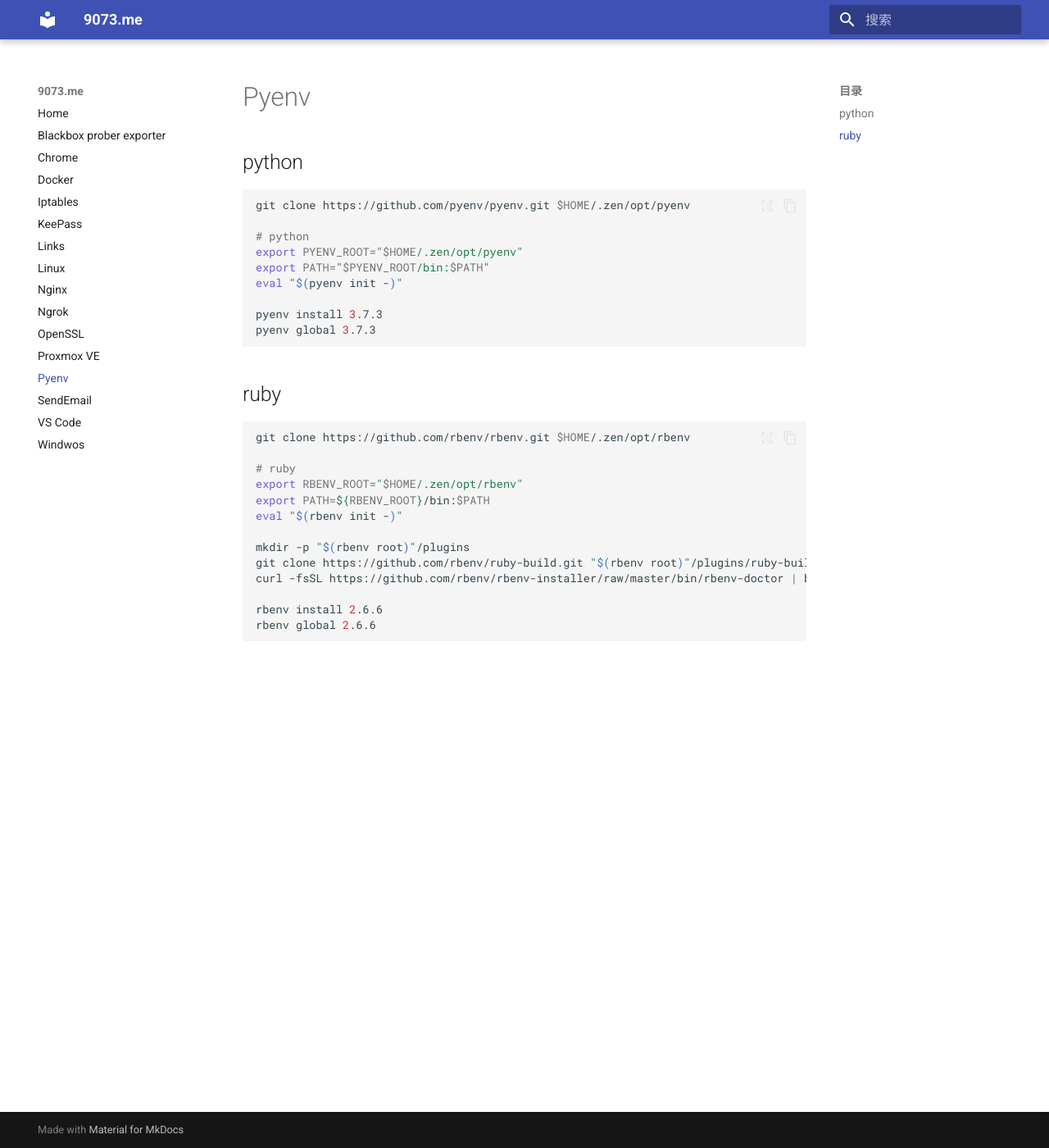
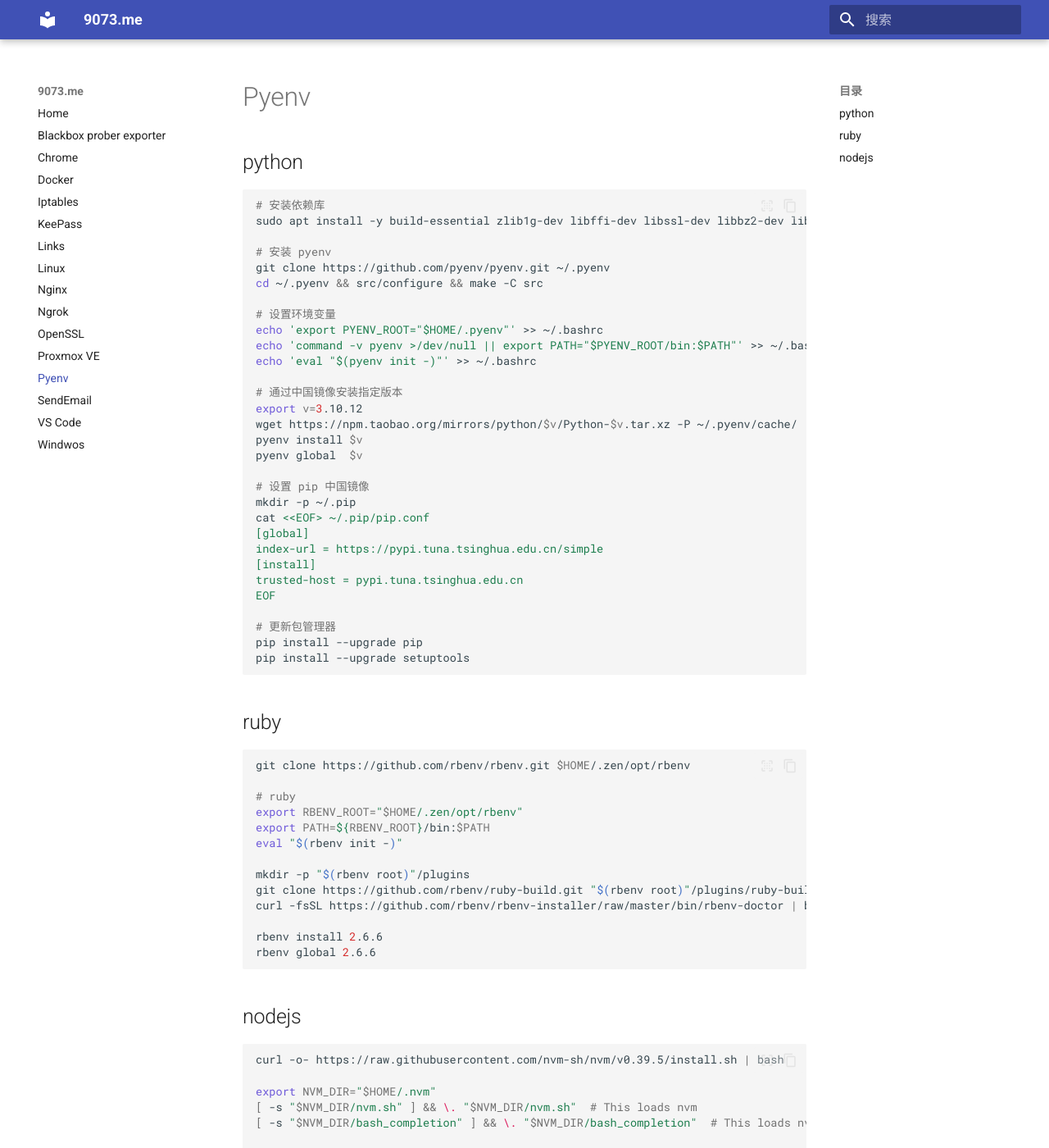
Before and after one commit to zen9073/zen9073.github.io, an MkDocs documentation site: the page built from docs/pyenv.md, in a window 1280 px wide and 1400 px high. Shown: the whole window at 82% size. Built offline with MkDocs 1.6.1 and Material for MkDocs 9.7.7, drawn with Linux system fonts in a browser that asks for light colours; some of the changed text lies outside the part shown.

Commit message:
更新 python 和 添加 nodejs

````diff
--- a/docs/pyenv.md
+++ b/docs/pyenv.md
@@ -3,15 +3,36 @@
 ## python
 
 ```sh
-git clone https://github.com/pyenv/pyenv.git $HOME/.zen/opt/pyenv
+# 安装依赖库
+sudo apt install -y build-essential zlib1g-dev libffi-dev libssl-dev libbz2-dev libreadline-dev libsqlite3-dev liblzma-dev
 
-# python
-export PYENV_ROOT="$HOME/.zen/opt/pyenv"
-export PATH="$PYENV_ROOT/bin:$PATH"
-eval "$(pyenv init -)"
+# 安装 pyenv
+git clone https://github.com/pyenv/pyenv.git ~/.pyenv
+cd ~/.pyenv && src/configure && make -C src
 
-pyenv install 3.7.3
-pyenv global 3.7.3
+# 设置环境变量
+echo 'export PYENV_ROOT="$HOME/.pyenv"' >> ~/.bashrc
+echo 'command -v pyenv >/dev/null || export PATH="$PYENV_ROOT/bin:$PATH"' >> ~/.bashrc
+echo 'eval "$(pyenv init -)"' >> ~/.bashrc
+
+# 通过中国镜像安装指定版本
+export v=3.10.12
+wget https://npm.taobao.org/mirrors/python/$v/Python-$v.tar.xz -P ~/.pyenv/cache/
+pyenv install $v
+pyenv global  $v
+
+# 设置 pip 中国镜像
+mkdir -p ~/.pip
+cat <<EOF> ~/.pip/pip.conf
+[global]
+index-url = https://pypi.tuna.tsinghua.edu.cn/simple
+[install]
+trusted-host = pypi.tuna.tsinghua.edu.cn
+EOF
+
+# 更新包管理器
+pip install --upgrade pip
+pip install --upgrade setuptools
 ```
 
 ## ruby
@@ -31,3 +52,20 @@
 rbenv install 2.6.6
 rbenv global 2.6.6
 ```
+
+## nodejs
+```sh
+curl -o- https://raw.githubusercontent.com/nvm-sh/nvm/v0.39.5/install.sh | bash
+
+export NVM_DIR="$HOME/.nvm"
+[ -s "$NVM_DIR/nvm.sh" ] && \. "$NVM_DIR/nvm.sh"  # This loads nvm
+[ -s "$NVM_DIR/bash_completion" ] && \. "$NVM_DIR/bash_completion"  # This loads nvm bash_completion
+
+export NVM_NODEJS_ORG_MIRROR=https://npm.taobao.org/dist
+
+nvm install 20
+nvm use 20
+
+curl -fsSL https://get.pnpm.io/install.sh | sh -
+curl -fsSL https://get.pnpm.io/install.sh | env PNPM_VERSION=8.10.2 sh -
+```
````
